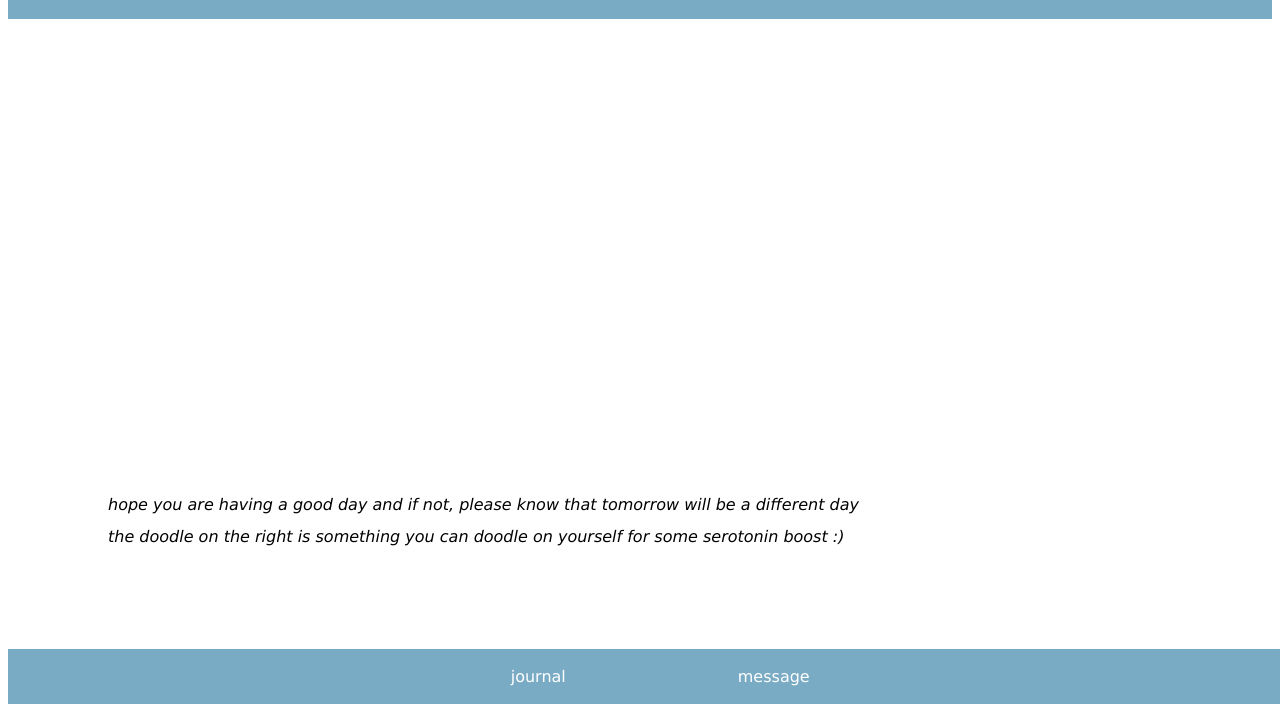
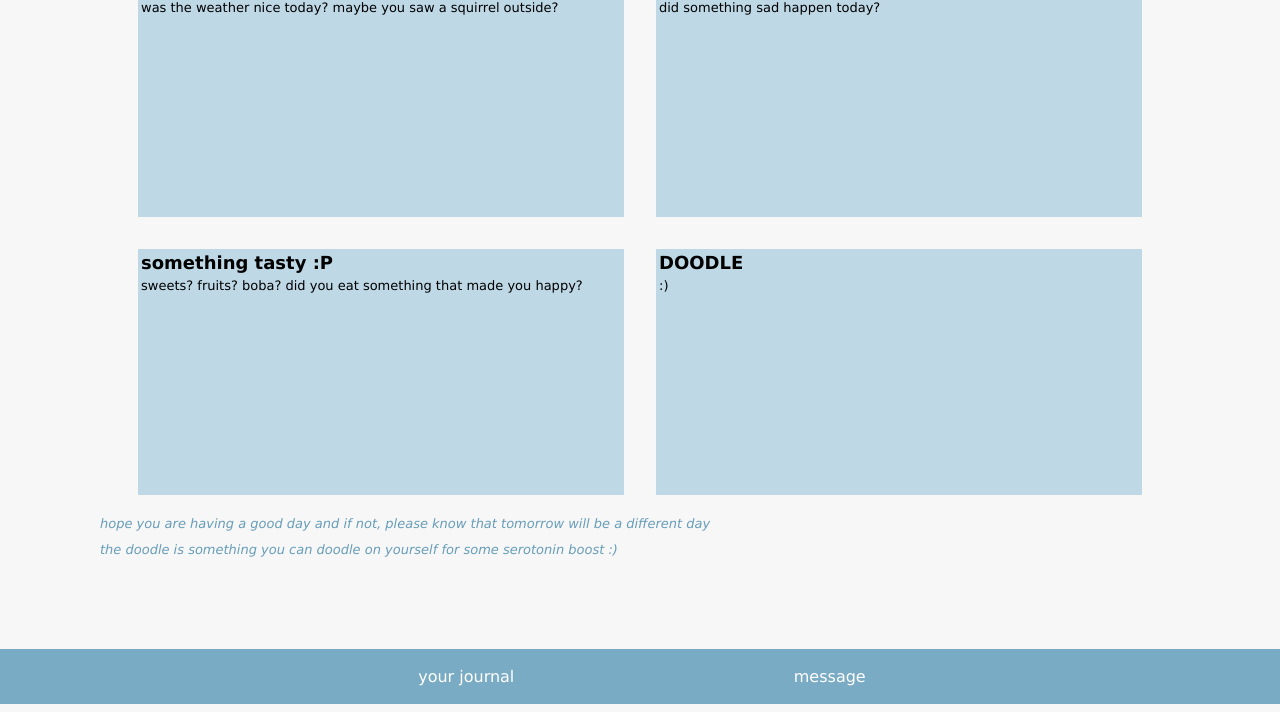
Before and after one commit to sasana-uwu/cypherVII, a plain HTML site: page index.html in a window 1280 px wide. Shown: the part 96-808 px from the top of the page. Drawn offline with nearby package versions, Linux system fonts and the light colour scheme.

Commit message:
big update

```diff
--- a/index.html
+++ b/index.html
@@ -16,23 +16,44 @@
 
 <!-- Navbar (sticky bottom)w3-hide-small -->
 <div class="Navbar">
-    <a href="#journal" style="width:18%" class="button">journal</a>
-    <a href="#message" style="width:18%" class="button">message</a>
+    <a href="#" style="width:28%" class="button">your journal</a>
+    <a href="#message" style="width:28%" class="button">message</a>
 </div>
 
 
-<div>
-  <div class="main" id="journal">
-    <canvas></canvas>
-    <script src = "journal.js" type = "text/javascript"></script>
-  </div>
-</div>
+<ul>
+  <li>
+    <a href="#" contenteditable>
+      <h2>something nice</h2>
+      <p>was the weather nice today? maybe you saw a squirrel outside?</p>
+    </a>
+  </li>
+  <li>
+    <a href="#" contenteditable>
+      <h2>something to get off of your chest</h2>
+      <p>did something sad happen today?</p>
+    </a>
+  </li>
+  <li>
+    <a href="#" contenteditable>
+      <h2>something tasty :P</h2>
+      <p>sweets? fruits? boba? did you eat something that made you happy?</p>
+    </a>
+  </li>
+  <li>
+    <!-- this is for the doodle :) -->
+    <a href="#">
+      <h2>DOODLE</h2>
+      <p> :) </p>
+    </a>
+  </li>
+</ul>
 
 <div>
     <div class="txt" id="message">
         <p style="margin-left:100px;margin-right: 100px"><i>
             hope you are having a good day and if not, please know that tomorrow will be a different day<br>
-            the doodle on the right is something you can doodle on yourself for some serotonin boost :)
+            the doodle is something you can doodle on yourself for some serotonin boost :)
         </p>
     </div>
   </div>
--- a/journal.js
+++ /dev/null
@@ -1,17 +0,0 @@
-const context = document.querySelector("canvas").getContext("2d");
-
-context.canvas.height = 450;
-context.canvas.width = 900;
-
-var cat_url = "cat.png";
-var image = new Image();
-
-image.onload = function() {
-    context.drawImage(image, 150, 0, 450, 450);
-};
-image.src = cactus_url;
-
-meter.onload = function() {
-    context.drawImage(meter, 25, 0, 300, 300);
-};
-meter.src = meter_url;
--- /dev/null
+++ b/storage.js
@@ -0,0 +1 @@
+// storage code undone
--- a/style.css
+++ b/style.css
@@ -1,6 +1,5 @@
 body,h1,h2,div,.button{font-family: "Verdana"}
 body, html {height: 100%}
-p {line-height: 2}
 header{
 	background-color:#7aabc4;
 	color: #F8F8FF;
@@ -33,18 +32,56 @@ header{
 	display: inline-block;
 }
 .button:hover{color:#ffffff;
-	background-color:#a0d2eb}
+	background-color:#a0d2eb
+}
+body {
+    background:rgb(247, 247, 247);
+    color:#679db8;
+  }
 
-.intro{
-	padding: 20px;
-}
+  *{
+    margin:0;
+    padding:0;
+  }
 
-h3{
+  h1 {
+    font-weight: bold;
+    font-size: 22px;
+  }
+  h2 {
+    font-weight: bold;
+    font-size: 18px;
+  }
+  h3{
 	text-align: center;
+  }
+  p {
+    font-size: 13px;
+    font-weight: normal;
+    line-height: 2;
+  }
 
-}
-.Charts{
-padding: 20px;
-text-decoration: none;
-
-}
+  ul,li{
+    list-style:none;
+  }
+  ul{
+    display: flex;
+    flex-wrap: wrap;
+    justify-content: center;
+  }
+  ul li a{
+    text-decoration:none;
+    color:#000;
+    background:#bed8e6;
+    display:block;
+    height:15em;
+    width:30em;
+    padding:3px;
+  }
+  ul li{
+    margin:1em;
+  }
+  ul li a:hover,ul li a:focus{
+    transform: scale(1.1);
+    position:relative;
+  }
```
Also changed, not shown: 1 other file.
